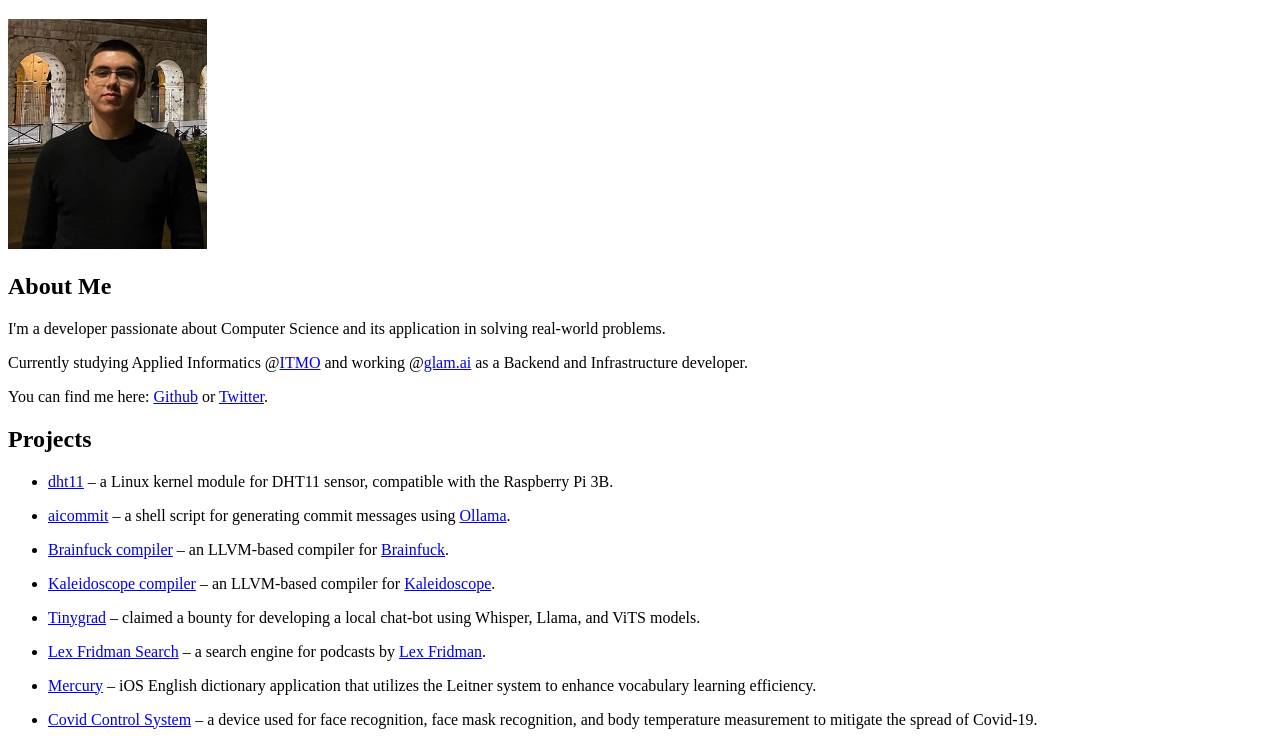
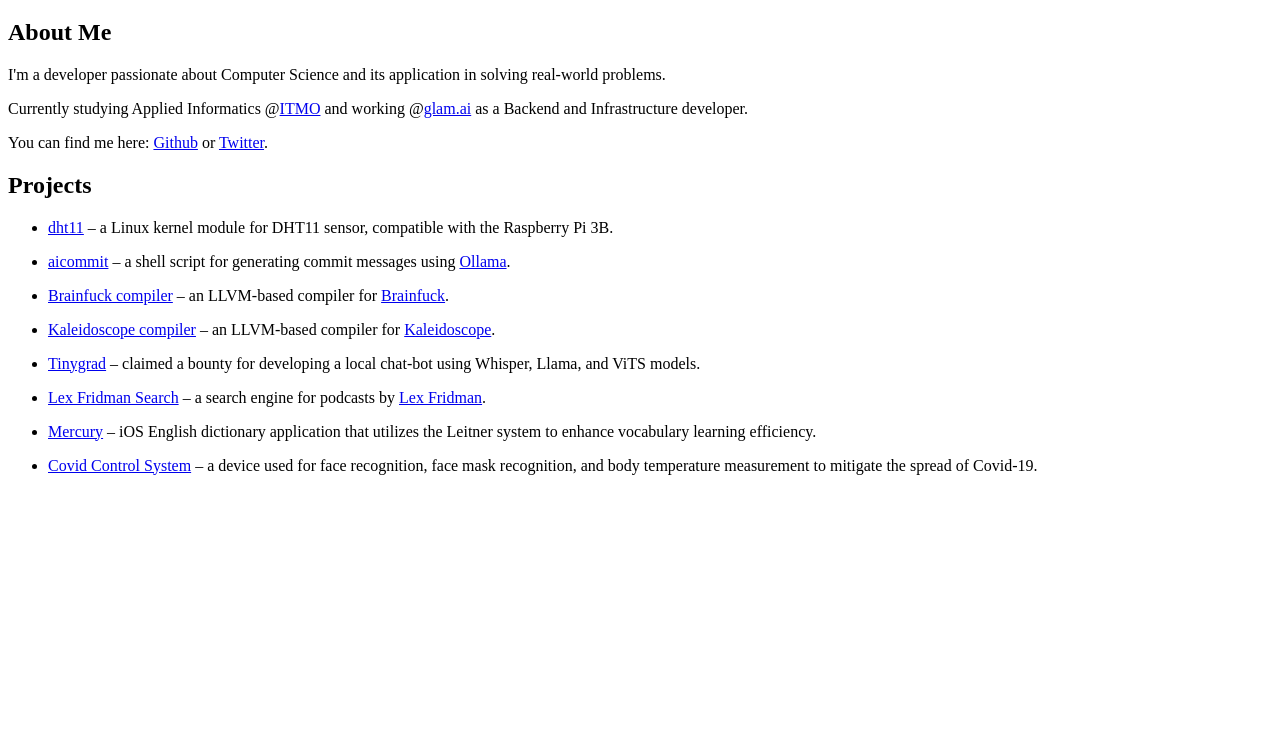
Before and after one commit to SkullMag/skullmag.github.io, a plain HTML site: page index.html in a window 1280 px wide. Shown: the part 61-806 px from the top of the page. Drawn offline with Linux system fonts and the light colour scheme.

Commit message:
remove image

```diff
--- a/index.html
+++ b/index.html
@@ -5,7 +5,6 @@
   </head>
   <body>
     <h1>Oleg Rybalko's Homepage</h1>
-    <img src="./me.jpg" alt="Photo" height="230">
     <h2>About Me</h2>
     <p>I'm a developer passionate about Computer Science and its application in solving real-world problems.</p>
     <p>Currently studying Applied Informatics @<a href="https://en.itmo.ru">ITMO</a> and working @<a href="https://glam.ai">glam.ai</a> as a Backend and Infrastructure developer.</p>
```
Also changed, not shown: me.jpg (deleted).
